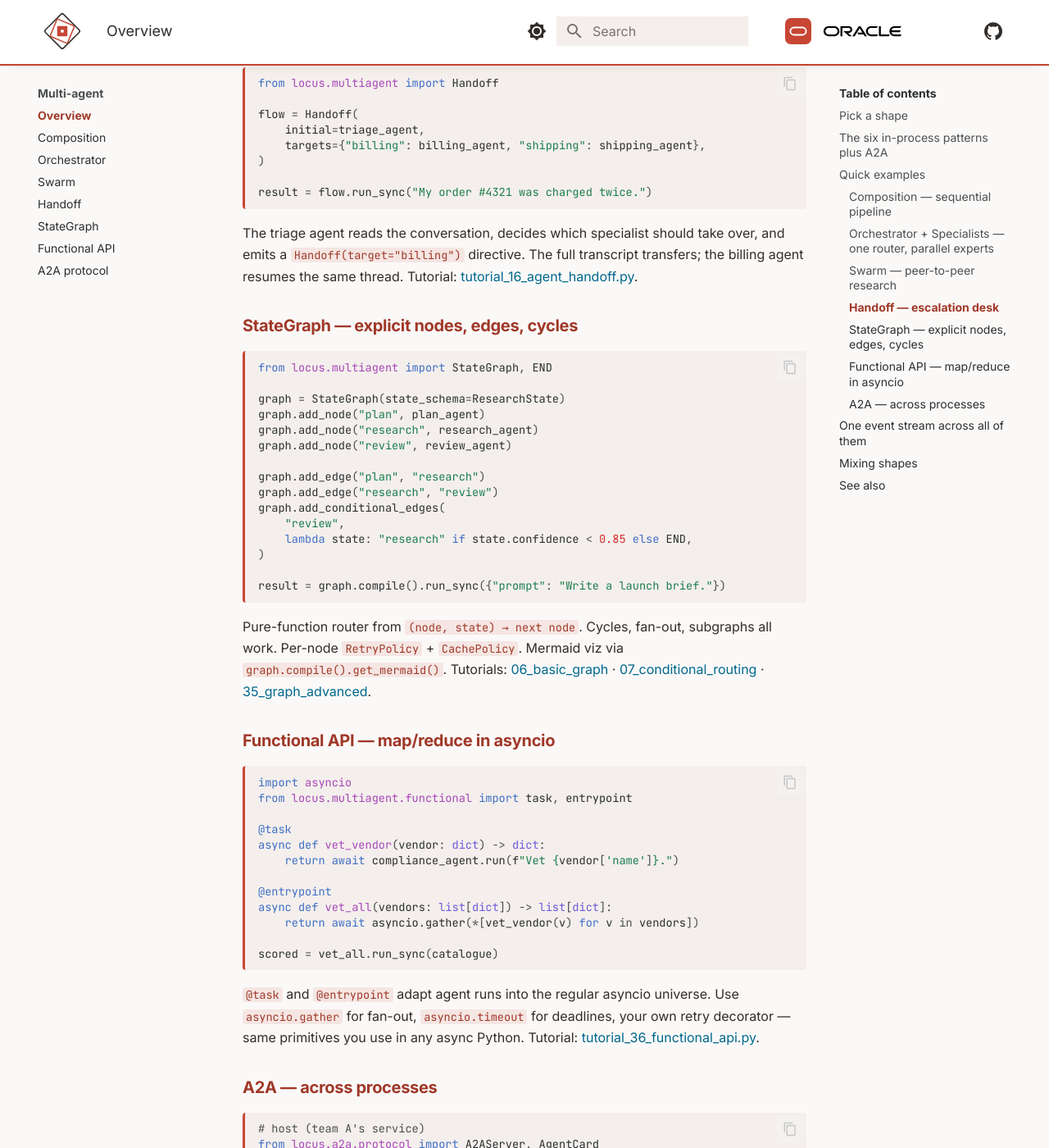
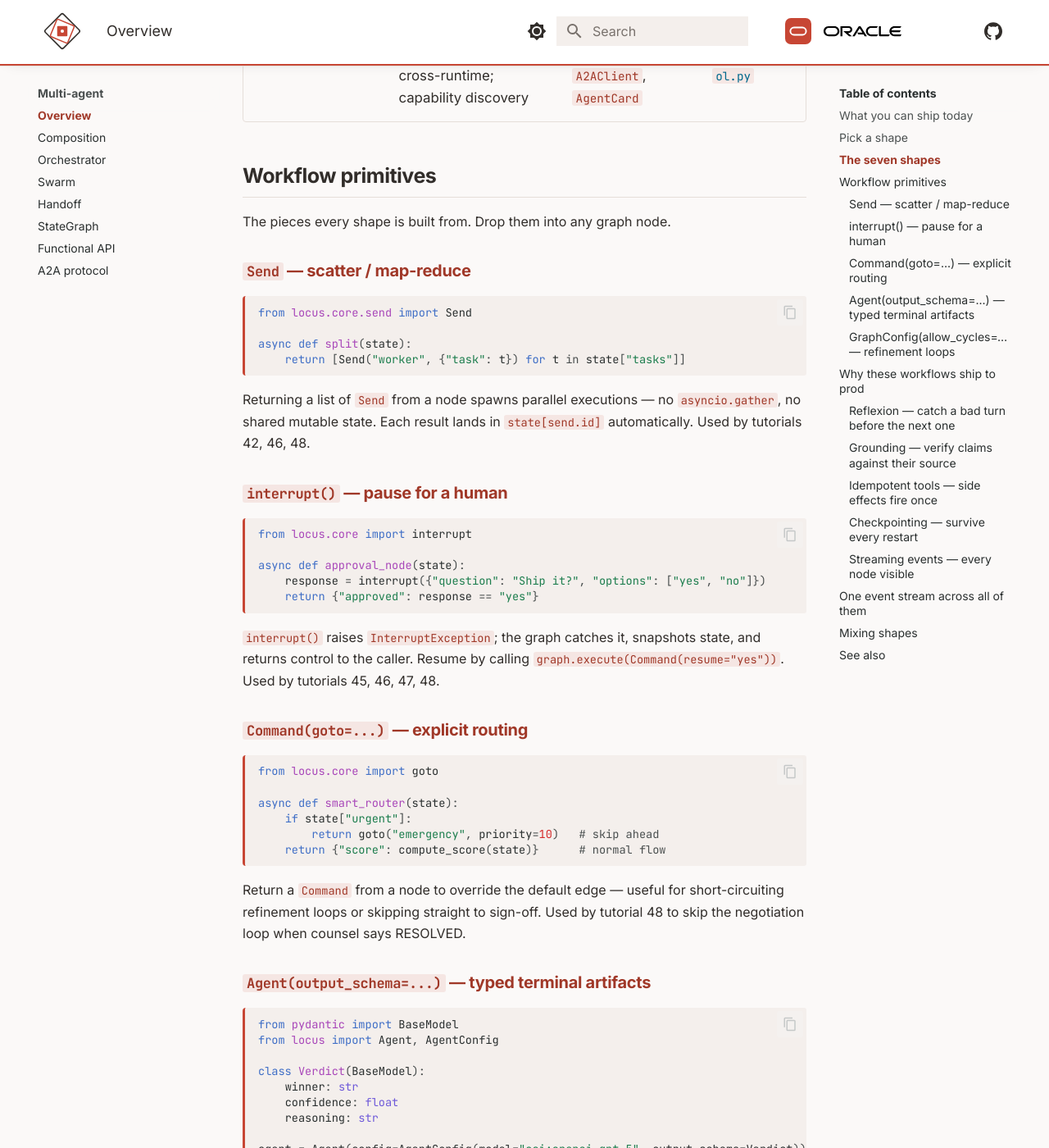
Before and after one commit to oracle-samples/locus, an MkDocs documentation site: the page built from docs/concepts/multi-agent.md, in a window 1280 px wide and 1400 px high, scrolled down 3711 px. Shown: the whole window at 82% size. Built offline with MkDocs 1.6.1 and Material for MkDocs 9.7.7, drawn with Linux system fonts in a browser that asks for light colours; some of the changed text lies outside the part shown.

Commit message:
docs: rewrite multi-agent.md as the workflows front door (#73)
Lead with "What you can ship today" — a 7-tutorial table (42-48) that
maps each shape to a real, runnable example. Existing decision tree and
seven-shapes table stay as orientation.

New "Workflow primitives" section walks through Send, interrupt(),
Command(goto=...), Agent(output_schema=...), and GraphConfig(allow_cycles)
with a snippet each, surfacing the building blocks every shape composes.

Recasts Reflexion / Grounding / idempotent tools / checkpointers /
streaming as the production-readiness moat under "Why these workflows
ship to prod" — reasoning is no longer the headline, it's why these
workflows survive contact with prod.

````diff
--- a/docs/concepts/multi-agent.md
+++ b/docs/concepts/multi-agent.md
@@ -1,12 +1,27 @@
-# Multi-agent orchestration
+# Multi-agent workflows
 
-There is no single right way to coordinate agents. Different problems
-want different shapes. locus ships **six in-process patterns plus
-A2A across processes** — all sharing one `Agent` class and one event
-type, so you can mix them in a single process and stream events from
-any of them in the same `match` block.
+Multi-agent workflows are what Locus is for. Seven shapes you compose
+in one process or scale across a mesh, every shape backed by the same
+`Agent` class, the same event stream, and the same primitives. Pick a
+tutorial below, copy the code, ship it.
 
-![Six in-process orchestration patterns plus A2A across processes — Composition, Orchestrator + Specialists, Swarm, Handoff, StateGraph, Functional, A2A](../img/multi-agent-patterns.svg)
+![Seven multi-agent workflow shapes — Composition, Orchestrator + Specialists, Swarm, Handoff, StateGraph, Functional, A2A](../img/multi-agent-patterns.svg)
+
+## What you can ship today
+
+Every example below is a real `examples/tutorial_NN_*.py` file in the
+repo, runs end-to-end against the bundled `MockModel` (no creds), and
+upgrades to live OCI / OpenAI by setting one env var.
+
+| | Workflow | One line | Code |
+|---|---|---|---|
+| **42** | Map-reduce code review | Scatter a diff to `N` reviewers via `Send`, reduce findings into one report. | [`tutorial_42_map_reduce_code_review.py`](https://github.com/oracle-samples/locus/blob/main/examples/tutorial_42_map_reduce_code_review.py) |
+| **43** | Supervisor + critic loop | Researcher → Writer → Critic, loop back to Writer until critic approves (cap'd revisions). | [`tutorial_43_supervisor_critic_loop.py`](https://github.com/oracle-samples/locus/blob/main/examples/tutorial_43_supervisor_critic_loop.py) |
+| **44** | Adversarial debate + judge | PRO and CON argue across N rounds; Judge emits a typed `Verdict` via `output_schema`. | [`tutorial_44_debate_with_judge.py`](https://github.com/oracle-samples/locus/blob/main/examples/tutorial_44_debate_with_judge.py) |
+| **45** | Multi-agent + human-in-the-loop | Three patterns in one file: approval gate, human-as-tool, long-pause snapshot/resume. | [`tutorial_45_multiagent_human_in_loop.py`](https://github.com/oracle-samples/locus/blob/main/examples/tutorial_45_multiagent_human_in_loop.py) |
+| **46** | On-call incident response | Triage → 3 parallel investigators (logs / metrics / traces) → severity gate → page-the-human → mitigate → typed `Postmortem`. | [`tutorial_46_incident_response.py`](https://github.com/oracle-samples/locus/blob/main/examples/tutorial_46_incident_response.py) |
+| **47** | Tiered approval workflow | Justifier → Vendor analyst → tier router (auto / manager / +finance / +CFO) → typed `PurchaseOrder`. Three stacked `interrupt()` gates on the top tier. | [`tutorial_47_procurement_approval.py`](https://github.com/oracle-samples/locus/blob/main/examples/tutorial_47_procurement_approval.py) |
+| **48** | Contract review + negotiation | Parser → 3 parallel reviewers → negotiation gate → human counsel → `Command(goto="sign_off")` short-circuits when resolved. Cycles enabled. | [`tutorial_48_contract_review.py`](https://github.com/oracle-samples/locus/blob/main/examples/tutorial_48_contract_review.py) |
 
 ## Pick a shape
 
@@ -33,12 +48,11 @@
                                                                 Handoff
 ```
 
-When you write your own glue code (asyncio fan-out, retries,
-schedulers): use the **Functional API** (`@task`, `@entrypoint`).
-That's just a thinner wrapper that brings agent runs into the
-ordinary asyncio universe.
+Writing your own glue (asyncio fan-out, retries, schedulers)? Use the
+**Functional API** (`@task`, `@entrypoint`) — a thin wrapper that brings
+agent runs into the ordinary asyncio universe.
 
-## The six in-process patterns plus A2A
+## The seven shapes
 
 | Pattern | Best for | Key class | Source |
 |---|---|---|---|
@@ -50,163 +64,151 @@
 | **[Functional](multi-agent/functional.md)** | map/reduce over agents; asyncio-native composition | `@task`, `@entrypoint` | [`multiagent/functional.py`](https://github.com/oracle-samples/locus/blob/main/src/locus/multiagent/functional.py) |
 | **[A2A](multi-agent/a2a.md)** | cross-process / cross-runtime; capability discovery | `A2AServer`, `A2AClient`, `AgentCard` | [`a2a/protocol.py`](https://github.com/oracle-samples/locus/blob/main/src/locus/a2a/protocol.py) |
 
-## Quick examples
+## Workflow primitives
 
-### Composition — sequential pipeline
+The pieces every shape is built from. Drop them into any graph node.
+
+### `Send` — scatter / map-reduce
 
 ```python
-from locus.agent.composition import SequentialPipeline
+from locus.core.send import Send
 
-pipeline = SequentialPipeline(agents=[researcher, summariser, fact_checker])
-result = pipeline.run_sync("Brief on Q3 launch.")
+async def split(state):
+    return [Send("worker", {"task": t}) for t in state["tasks"]]
 ```
 
-A linear chain. Output of `researcher` feeds `summariser`, which
-feeds `fact_checker`. Tutorial:
-[tutorial_25_composition.py](https://github.com/oracle-samples/locus/blob/main/examples/tutorial_25_composition.py).
+Returning a list of `Send` from a node spawns parallel executions —
+no `asyncio.gather`, no shared mutable state. Each result lands in
+`state[send.id]` automatically. Used by tutorials 42, 46, 48.
 
-### Orchestrator + Specialists — one router, parallel experts
+### `interrupt()` — pause for a human
 
 ```python
-from locus.multiagent import Orchestrator, Specialist
+from locus.core import interrupt
 
-procurement = Specialist(name="procurement", agent=procurement_agent,
-                         description="Reads the catalogue, quotes vendors.")
-compliance  = Specialist(name="compliance",  agent=compliance_agent,
-                         description="Vets vendors against SOC2 / ISO posture.")
-
-orchestrator = Orchestrator(
-    coordinator_model="oci:openai.gpt-5",
-    specialists=[procurement, compliance],
-    system_prompt="You are the procurement lead. Delegate to the right specialist.",
-)
-
-result = orchestrator.run_sync("Pick three vendors for $2M of cloud spend.")
+async def approval_node(state):
+    response = interrupt({"question": "Ship it?", "options": ["yes", "no"]})
+    return {"approved": response == "yes"}
 ```
 
-Coordinator delegates each sub-task to the right specialist;
-specialists run concurrently when the coordinator dispatches to
-several of them at once. Tutorial:
-[tutorial_17_orchestrator_pattern.py](https://github.com/oracle-samples/locus/blob/main/examples/tutorial_17_orchestrator_pattern.py).
+`interrupt()` raises `InterruptException`; the graph catches it,
+snapshots state, and returns control to the caller. Resume by calling
+`graph.execute(Command(resume="yes"))`. Used by tutorials 45, 46, 47, 48.
 
-### Swarm — peer-to-peer research
+### `Command(goto=...)` — explicit routing
 
 ```python
-from locus.multiagent import Swarm
+from locus.core import goto
 
-swarm = Swarm(
-    agents=[researcher, summariser, fact_checker],
-    shared_context={"topic": "Q3 launch"},
-    max_iterations=8,
-)
-
-result = swarm.run_sync("Produce a launch brief on Q3.")
+async def smart_router(state):
+    if state["urgent"]:
+        return goto("emergency", priority=10)   # skip ahead
+    return {"score": compute_score(state)}      # normal flow
 ```
 
-No central router. Each agent reads `SharedContext` and pulls tasks
-off a shared queue; new tasks any agent posts get picked up by the
-next available peer. Tutorial:
-[tutorial_11_swarm_multiagent.py](https://github.com/oracle-samples/locus/blob/main/examples/tutorial_11_swarm_multiagent.py).
+Return a `Command` from a node to override the default edge — useful
+for short-circuiting refinement loops or skipping straight to sign-off.
+Used by tutorial 48 to skip the negotiation loop when counsel says RESOLVED.
 
-### Handoff — escalation desk
+### `Agent(output_schema=...)` — typed terminal artifacts
 
 ```python
-from locus.multiagent import Handoff
+from pydantic import BaseModel
+from locus import Agent, AgentConfig
 
-flow = Handoff(
-    initial=triage_agent,
-    targets={"billing": billing_agent, "shipping": shipping_agent},
-)
+class Verdict(BaseModel):
+    winner: str
+    confidence: float
+    reasoning: str
 
-result = flow.run_sync("My order #4321 was charged twice.")
+agent = Agent(config=AgentConfig(model="oci:openai.gpt-5", output_schema=Verdict))
+result = agent.run_sync("...")
+verdict: Verdict = result.parsed   # validated Pydantic instance, not free text
 ```
 
-The triage agent reads the conversation, decides which specialist
-should take over, and emits a `Handoff(target="billing")` directive.
-The full transcript transfers; the billing agent resumes the same
-thread. Tutorial:
-[tutorial_16_agent_handoff.py](https://github.com/oracle-samples/locus/blob/main/examples/tutorial_16_agent_handoff.py).
+When you need a typed artifact at the workflow boundary — `Verdict`,
+`Postmortem`, `PurchaseOrder`, `ContractDecision` — `output_schema`
+gives you a validated Pydantic instance. Used by tutorials 44, 46, 47, 48.
 
-### StateGraph — explicit nodes, edges, cycles
+### `GraphConfig(allow_cycles=True)` — refinement loops
 
 ```python
-from locus.multiagent import StateGraph, END
+from locus.multiagent.graph import GraphConfig, StateGraph
 
-graph = StateGraph(state_schema=ResearchState)
-graph.add_node("plan", plan_agent)
-graph.add_node("research", research_agent)
-graph.add_node("review", review_agent)
-
-graph.add_edge("plan", "research")
-graph.add_edge("research", "review")
-graph.add_conditional_edges(
-    "review",
-    lambda state: "research" if state.confidence < 0.85 else END,
-)
-
-result = graph.compile().run_sync({"prompt": "Write a launch brief."})
+graph = StateGraph(config=GraphConfig(allow_cycles=True, max_iterations=20))
+graph.add_edge("critic", "writer")   # loop edge — only legal with allow_cycles
 ```
 
-Pure-function router from `(node, state) → next node`. Cycles, fan-out,
-subgraphs all work. Per-node `RetryPolicy` + `CachePolicy`. Mermaid
-viz via `graph.compile().get_mermaid()`. Tutorials:
-[06_basic_graph](https://github.com/oracle-samples/locus/blob/main/examples/tutorial_06_basic_graph.py) ·
-[07_conditional_routing](https://github.com/oracle-samples/locus/blob/main/examples/tutorial_07_conditional_routing.py) ·
-[35_graph_advanced](https://github.com/oracle-samples/locus/blob/main/examples/tutorial_35_graph_advanced.py).
+Cycles are off by default (so you can't accidentally infinite-loop).
+Opt in with `allow_cycles=True` plus an iteration cap. Used by
+tutorials 43, 48.
 
-### Functional API — map/reduce in asyncio
+## Why these workflows ship to prod
+
+The boring stuff that turns a demo into a product. Every primitive
+below works in any of the seven shapes — you don't pick "shape" or
+"production-ready", you get both.
+
+### Reflexion — catch a bad turn before the next one
 
 ```python
-import asyncio
-from locus.multiagent.functional import task, entrypoint
-
-@task
-async def vet_vendor(vendor: dict) -> dict:
-    return await compliance_agent.run(f"Vet {vendor['name']}.")
-
-@entrypoint
-async def vet_all(vendors: list[dict]) -> list[dict]:
-    return await asyncio.gather(*[vet_vendor(v) for v in vendors])
-
-scored = vet_all.run_sync(catalogue)
+agent = Agent(config=AgentConfig(model=..., reflexion=True))
 ```
 
-`@task` and `@entrypoint` adapt agent runs into the regular asyncio
-universe. Use `asyncio.gather` for fan-out, `asyncio.timeout` for
-deadlines, your own retry decorator — same primitives you use in any
-async Python. Tutorial:
-[tutorial_36_functional_api.py](https://github.com/oracle-samples/locus/blob/main/examples/tutorial_36_functional_api.py).
+`reflexion=True` self-evaluates every turn and feeds the next Think a
+sharper plan. → [Reasoning concept](reasoning.md)
 
-### A2A — across processes
+### Grounding — verify claims against their source
 
 ```python
-# host (team A's service)
-from locus.a2a.protocol import A2AServer, AgentCard
-
-card = AgentCard(
-    name="vendor_research",
-    description="Reads the vendor catalogue, quotes prices.",
-    skills=["vendor_lookup", "price_quote"],
-)
-A2AServer(agent=research_agent, card=card).run(port=7421)
+agent = Agent(config=AgentConfig(model=..., grounding=True))
 ```
 
+Each claim is scored against the tool result it came from; below-threshold
+claims get dropped or sent back. → [Reasoning concept](reasoning.md) ·
+[GSAR](gsar.md) for typed grounding.
+
+### Idempotent tools — side effects fire once
+
 ```python
-# client (team B's service)
-from locus.a2a.protocol import A2AClient
-
-client = A2AClient.discover("http://research-host:7421")
-reply = await client.send("Quote three options for $2M cloud.")
+@tool(idempotent=True)
+def book_flight(flight_id: str, customer_id: str) -> dict:
+    return billing.charge_and_book(flight_id, customer_id)
 ```
 
-HTTP + SSE under the hood. `AgentCard` advertises the agent's
-capabilities so consumers can pick the right peer by skill tag. Each
-side keeps its own `Agent` runtime. Tutorial:
-[tutorial_34_a2a_protocol.py](https://github.com/oracle-samples/locus/blob/main/examples/tutorial_34_a2a_protocol.py).
+The ReAct loop dedupes repeat calls on the `(name, kwargs)` hash — the
+model can't double-charge, double-book, or double-page. → [Idempotency
+concept](idempotency.md).
+
+### Checkpointing — survive every restart
+
+```python
+agent = Agent(config=AgentConfig(
+    model=...,
+    checkpointer=OCIBucketBackend(bucket="...", namespace="..."),
+))
+```
+
+Nine backends — one Protocol — and the graph snapshots state at every
+interrupt boundary. Pause for a human Friday afternoon, resume Monday
+morning from a different process. → [Checkpointers](checkpointers.md).
+
+### Streaming events — every node visible
+
+```python
+async for event in graph.stream(initial, mode=StreamMode.NODES):
+    match event:
+        case StreamEvent(node_id=n, mode=StreamMode.NODES):
+            print(f"✓ {n}")
+```
+
+Every shape in this section emits the same typed events. SSE-ready,
+match-statement friendly, attributable to the specific specialist that
+produced them. → [Streaming](streaming.md).
 
 ## One event stream across all of them
 
-The whole point of having one `Agent` class is that all six in-process
+The whole point of having one `Agent` class is that all seven in-process
 shapes plus A2A share the same event taxonomy:
 
 ```python
````
